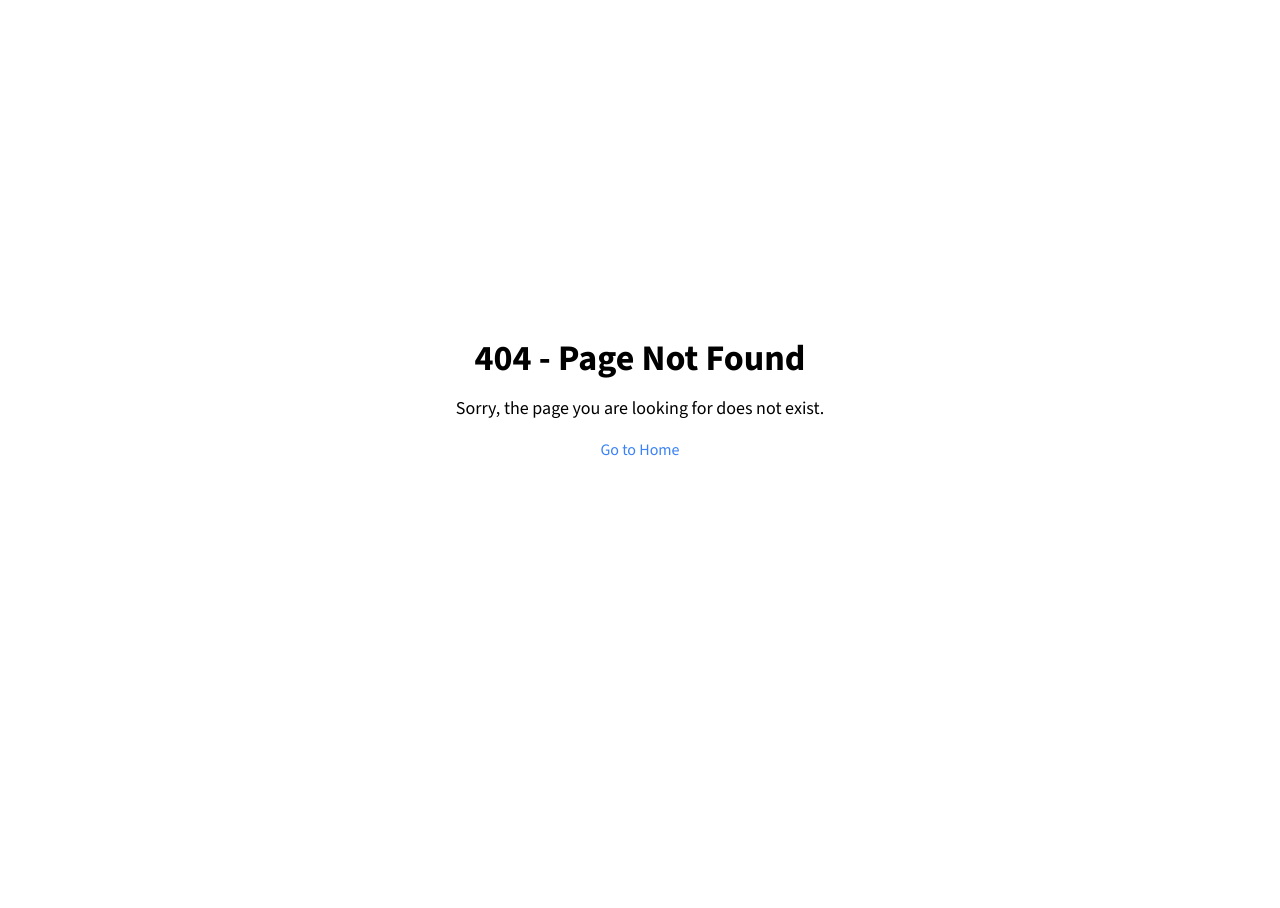
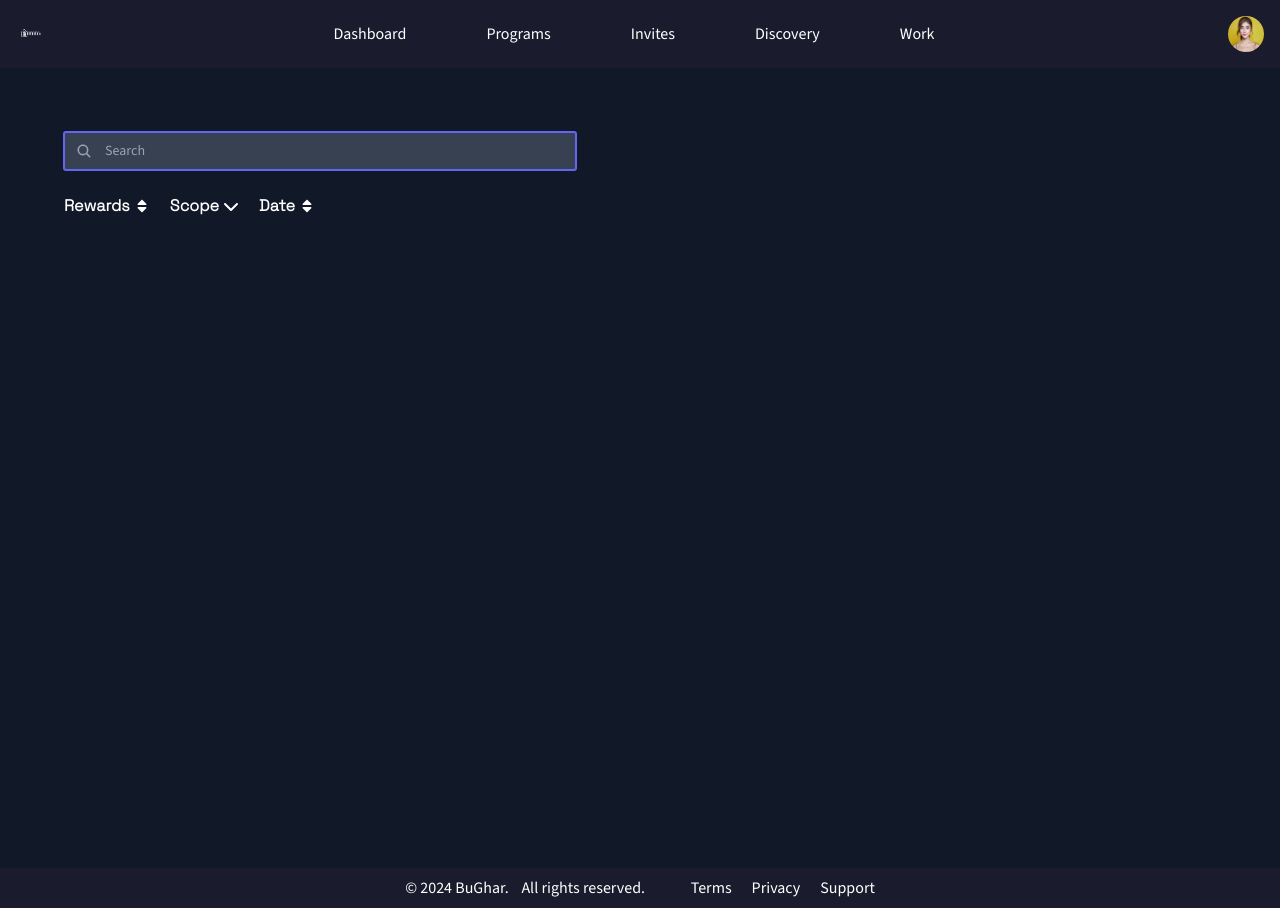
Before and after one commit to Unease08/BuGhar_Frontend, a React (Vite) app: page /programs in a window 1280 px wide. Before the commit this address had no page. Before the commit the page ends 800 px from the top, so only its background shows below. Built offline with nearby package versions, Linux system fonts and the light colour scheme; sample sign-in values are in the browser's storage.

Commit message:
feat : filter section completed for programs page

```diff
--- a/src/routes/UserRoute.jsx
+++ b/src/routes/UserRoute.jsx
@@ -11,6 +11,7 @@ import Register from "../user/components/register/Register";
 import ForgotPassword from "../user/components/login/ForgotPassword";
 import Profile from "../user/pages/profile/Profile";
 import ChangePassword from "../user/components/login/ChangePassword";
+import Programs from "../user/pages/programs/Programs";
 
 const UserRoutes = () => {
   return (
@@ -60,6 +61,14 @@ const UserRoutes = () => {
         }
       />
       <Route
+        path="/programs"
+        element={
+          <UserContainer>
+            <PrivateRoute element={<Programs />} />
+          </UserContainer>
+        }
+      />
+      <Route
         path="/profile"
         element={
           <UserContainer>
--- a/src/user/components/layout/Navbar.jsx
+++ b/src/user/components/layout/Navbar.jsx
@@ -57,31 +57,22 @@ const Navbar = () => {
       <div className="flex items-center">
         <img alt="logo" src={logo} className="w-100 h-8 mr-2" />
       </div>
-      <nav className="flex space-x-6 text-white">
-        <a href="#" className="text-muted hover:text-foreground">
-          Dashboard
-        </a>
-        <a href="#" className="text-muted hover:text-foreground">
-          Engagements
-        </a>
-        <a href="#" className="text-muted hover:text-foreground">
+      <nav className="flex space-x-20 text-white">
+        <span className="text-muted hover:text-foreground cursor-pointer">
+          <Link to="/home">Dashboard</Link>
+        </span>
+        <span className="text-muted hover:text-foreground cursor-pointer">
+          <Link to="/programs">Programs</Link>
+        </span>
+        <span className="text-muted hover:text-foreground cursor-pointer">
           Invites
-        </a>
-        <a href="#" className="text-muted hover:text-foreground">
+        </span>
+        <span className="text-muted hover:text-foreground cursor-pointer">
           Discovery
-        </a>
-        <a href="#" className="text-muted hover:text-foreground">
+        </span>
+        <span className="text-muted hover:text-foreground cursor-pointer">
           Work
-        </a>
-        <a href="#" className="text-muted hover:text-foreground">
-          Payments
-        </a>
-        <a href="#" className="text-muted hover:text-foreground">
-          Leaderboards
-        </a>
-        <a href="#" className="text-muted hover:text-foreground">
-          CrowdStream
-        </a>
+        </span>
       </nav>
       <div className="flex items-center">
         <div className="relative flex items-center">
--- a/src/user/components/login/ChangePassword.jsx
+++ b/src/user/components/login/ChangePassword.jsx
@@ -168,7 +168,7 @@ const ChangePassword = () => {
                       </div>
                     </div>
                   </div>
-                  <div className="mt-10 ml-10">
+                  <div className="mt-10">
                     <div className="flex flex-col items-center justify-start mt-6 md:flex-row">
                       <button
                         type="submit"
--- /dev/null
+++ b/src/user/pages/programs/Programs.jsx
@@ -0,0 +1,114 @@
+import React, { useState, useEffect, useRef } from "react";
+import { IoSearch } from "react-icons/io5";
+import { FaSort } from "react-icons/fa";
+import { FaChevronDown } from "react-icons/fa6";
+import { IoClose } from "react-icons/io5";
+
+const Programs = () => {
+  const [isDropdownOpen, setIsDropdownOpen] = useState(false);
+  const dropdownRef = useRef(null);
+
+  const toggleDropdown = () => {
+    setIsDropdownOpen(!isDropdownOpen);
+  };
+
+  const closeDropdown = () => {
+    setIsDropdownOpen(false);
+  };
+
+  useEffect(() => {
+    const handleClickOutside = (event) => {
+      if (dropdownRef.current && !dropdownRef.current.contains(event.target)) {
+        closeDropdown();
+      }
+    };
+
+    document.addEventListener("mousedown", handleClickOutside);
+    return () => {
+      document.removeEventListener("mousedown", handleClickOutside);
+    };
+  }, []);
+
+  return (
+    <div className="bg-gray-900 min-h-screen">
+      <div className="flex items-center justify-start ml-10 p-6">
+        <div className="w-full max-w-lg">
+          <form className="mt-10 sm:flex sm:items-center relative">
+            <IoSearch className="absolute left-3 top-1/2 transform -translate-y-1/2 text-gray-400" />
+            <input
+              id="search"
+              name="search"
+              className="inline w-full rounded-sm border text-white border-gray-300 bg-gray-700 py-2 pl-10 pr-3 leading-5 placeholder-gray-500 focus:border-indigo-500 focus:placeholder-gray-400 focus:outline-none focus:ring-1 focus:ring-indigo-500 sm:text-sm"
+              placeholder="Search"
+              type="search"
+              autoFocus
+            />
+          </form>
+        </div>
+      </div>
+      <div className="flex ml-16 text-white font-grotesk gap-5">
+        <div className="cursor-pointer items-center flex gap-1">
+          <span className="font-bold">Rewards</span>
+          <i>
+            <FaSort />
+          </i>
+        </div>
+        <div className="relative" ref={dropdownRef}>
+          <div
+            className="cursor-pointer items-center flex gap-1"
+            onClick={toggleDropdown}
+          >
+            <span className="font-bold">Scope</span>
+            <i>
+              <FaChevronDown />
+            </i>
+          </div>
+          {isDropdownOpen && (
+            <div className="absolute top-8 left-12 w-52 bg-n-12 text-black rounded-md shadow-lg">
+              <div className="flex justify-end mt-2 mr-2">
+                <button onClick={closeDropdown}>
+                  <IoClose className="text-red-700 hover:text-red-500" />
+                </button>
+              </div>
+              <ul className="py-2 text-sm">
+                <li className="px-4 py-2 mt-2 ml-2 cursor-pointer">
+                  <span className="bg-red-500 text-white font-bold py-2 px-4 rounded-lg">
+                    Critical
+                  </span>
+                </li>
+                <li className="px-4 py-2 mt-2 ml-2 cursor-pointer">
+                  <span className="bg-red-400 text-red-700 font-bold py-2 px-4 rounded-lg">
+                    High
+                  </span>
+                </li>
+                <li className="px-4 py-2 mt-2 ml-2 cursor-pointer">
+                  <span className="bg-red-200 text-red-600 font-bold py-2 px-4 rounded-lg">
+                    Moderate
+                  </span>
+                </li>
+                <li className="px-4 py-2 mt-2 ml-2 cursor-pointer">
+                  <span className="bg-yellow-300 text-black font-bold py-2 px-4 rounded-lg">
+                    Low
+                  </span>
+                </li>
+                <li className="px-4 py-2 mt-2 ml-2 cursor-pointer">
+                  <span className="bg-blue-300 text-blue-700 font-bold py-2 px-4 rounded-lg">
+                    Informational
+                  </span>
+                </li>
+              </ul>
+            </div>
+          )}
+        </div>
+        <div className="cursor-pointer items-center flex gap-1">
+          <span className="font-bold">Date</span>
+          <i>
+            <FaSort />
+          </i>
+        </div>
+      </div>
+    </div>
+  );
+};
+
+export default Programs;
--- a/tailwind.config.js
+++ b/tailwind.config.js
@@ -36,6 +36,8 @@ export default {
           15: "#140D1A",
           16: "#591854",
           17: "#4a0644",
+          18: "#FFE2C8",
+          19: "#FFF6C8",
         },
       },
       fontFamily: {
```
